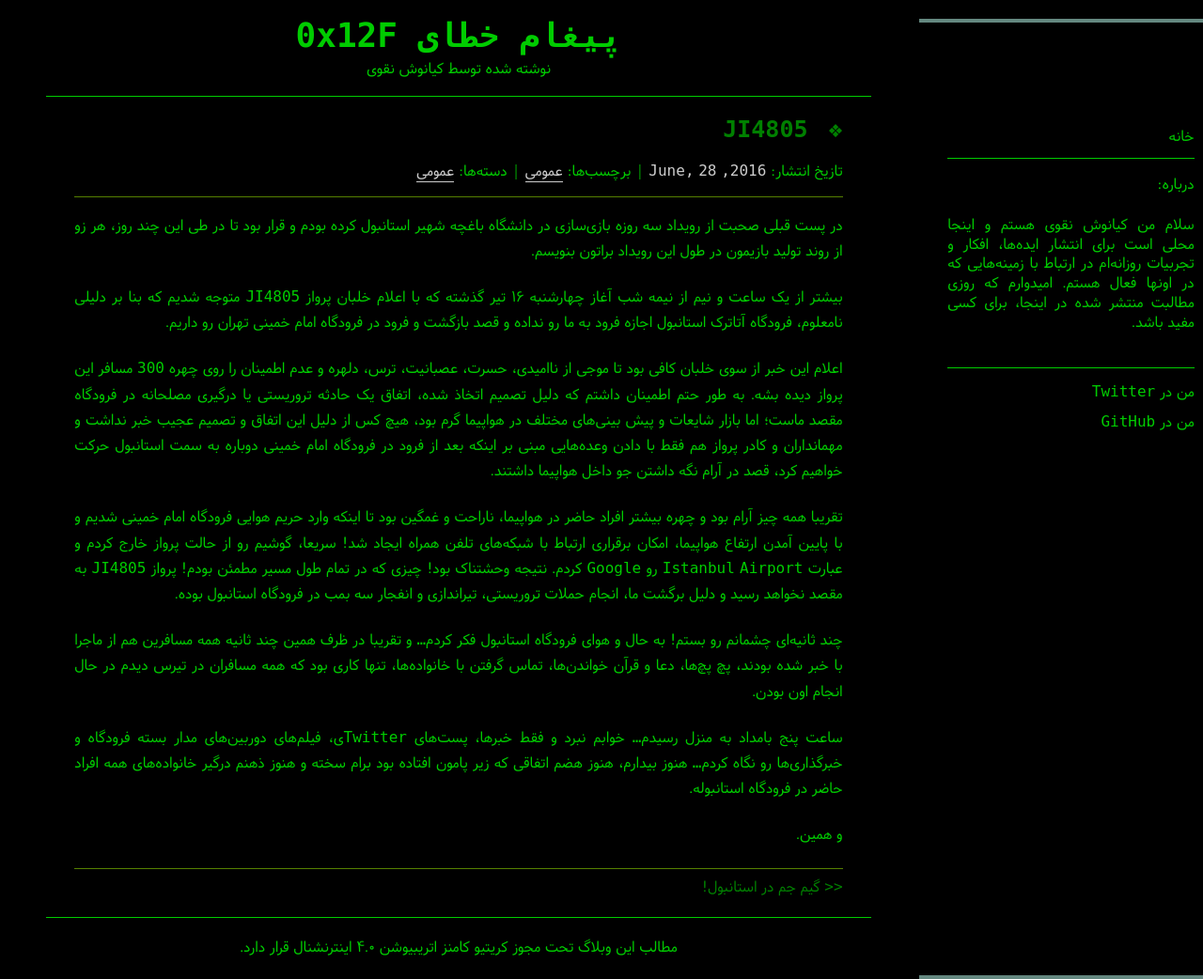
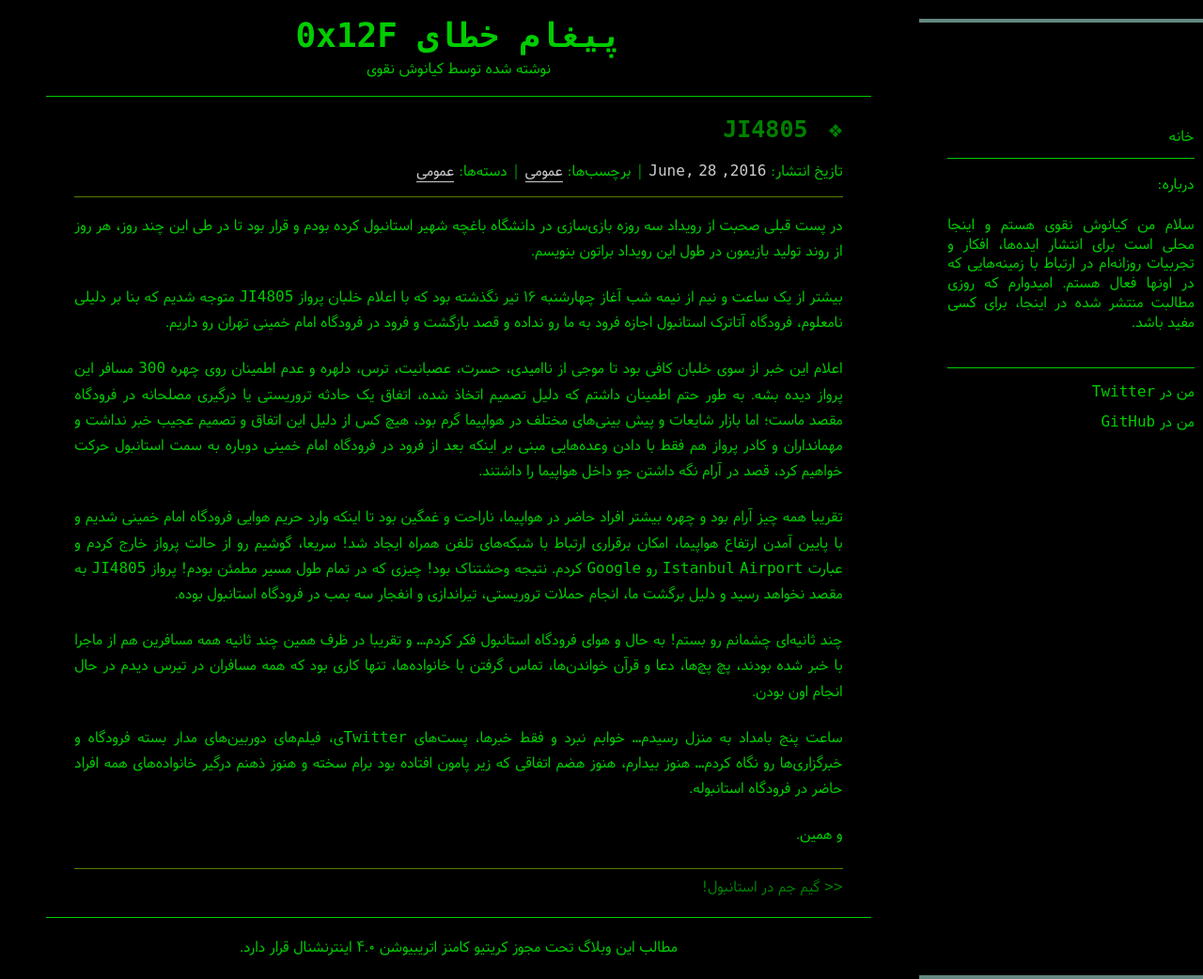
Before and after one commit to rashid2003/theskn, a Jekyll site: the page built from _posts/2016-06-28-JI4805.md, in a window 1280 px wide. Shown: the whole page at 94% size. Built offline with Jekyll 4.4.1, drawn with Linux system fonts in a browser that asks for light colours; nearby versions of some CDN libraries; comment, search, counter and statistics services are not loaded.

Commit message:
correct some misspelling issue

```diff
--- a/_posts/2016-06-28-istanbul-airport-tragedy.md
+++ b/_posts/2016-06-28-JI4805.md
@@ -13,16 +13,16 @@ comments: true
 series:
 description: "حملات تروریستی رخ داده در نیمه شب 28 ژوئن در فرودگاه آتاترک استانبول، همزمان با عبور گروه متشکل از بازی‌سازان و دانشجویان انسیتو ملی بازی سازی ایران بود، این حملات باعث شد تا با در نظر گرفتن تدابیر امنیتی، خلبان تصمیم به بازگشت به تهران و فرودگاه امام خمینی را بگیرد."
 ---
-در پست قبلی صحبت از رویداد سه روزه بازی‌سازی در دانشگاه باغچه شهیر استانبول کرده بودم و قرار بود تا در طی این چند روز، هر زو از روند تولید بازیمون در طول این رویداد براتون بنویسم.
+در پست قبلی صحبت از رویداد سه روزه بازی‌سازی در دانشگاه باغچه شهیر استانبول کرده بودم و قرار بود تا در طی این چند روز، هر روز از روند تولید بازیمون در طول این رویداد براتون بنویسم.
 
-بیشتر از یک ساعت و نیم از نیمه شب آغاز چهارشنبه ۱۶ تیر گذشته که با اعلام خلبان پرواز JI4805 متوجه شدیم که بنا بر دلیلی نامعلوم، فرودگاه آتاترک استانبول اجازه فرود به ما رو نداده و قصد بازگشت و فرود در فرودگاه امام خمینی تهران رو داریم.
+بیشتر از یک ساعت و نیم از نیمه شب آغاز چهارشنبه ۱۶ تیر نگذشته بود که با اعلام خلبان پرواز JI4805 متوجه شدیم که بنا بر دلیلی نامعلوم، فرودگاه آتاترک استانبول اجازه فرود به ما رو نداده و قصد بازگشت و فرود در فرودگاه امام خمینی تهران رو داریم.
 
-اعلام این خبر از سوی خلبان کافی بود تا موجی از ناامیدی، حسرت، عصبانیت، ترس، دلهره و عدم اطمینان را روی چهره 300 مسافر این پرواز دیده بشه. به طور حتم اطمینان داشتم که دلیل تصمیم اتخاذ شده، اتفاق یک حادثه تروریستی یا درگیری مصلحانه در فرودگاه مقصد ماست؛ اما بازار شایعات و پیش بینی‌های مختلف در هواپیما گرم بود، هیچ کس از دلیل این اتفاق و تصمیم عجیب خبر نداشت و مهمانداران و کادر پرواز هم فقط با دادن وعده‌هایی مبنی بر اینکه بعد از فرود در فرودگاه امام خمینی دوباره به سمت استانبول حرکت خواهیم کرد، قصد در آرام نگه داشتن جو داخل هواپیما داشتند.
+اعلام این خبر از سوی خلبان کافی بود تا موجی از ناامیدی، حسرت، عصبانیت، ترس، دلهره و عدم اطمینان روی چهره 300 مسافر این پرواز دیده بشه. به طور حتم اطمینان داشتم که دلیل تصمیم اتخاذ شده، اتفاق یک حادثه تروریستی یا درگیری مصلحانه در فرودگاه مقصد ماست؛ اما بازار شایعات و پیش بینی‌های مختلف در هواپیما گرم بود، هیچ کس از دلیل این اتفاق و تصمیم عجیب خبر نداشت و مهمانداران و کادر پرواز هم فقط با دادن وعده‌هایی مبنی بر اینکه بعد از فرود در فرودگاه امام خمینی دوباره به سمت استانبول حرکت خواهیم کرد، قصد در آرام نگه داشتن جو داخل هواپیما را داشتند.
 
 تقریبا همه چیز آرام بود و چهره بیشتر افراد حاضر در هواپیما، ناراحت و غمگین بود تا اینکه وارد حریم هوایی فرودگاه امام خمینی شدیم و با پایین آمدن ارتفاع هواپیما، امکان برقراری ارتباط با شبکه‌های تلفن همراه ایجاد شد! سریعا، گوشیم رو از حالت پرواز خارج کردم و عبارت Istanbul Airport رو Google کردم. نتیجه وحشتناک بود! چیزی که در تمام طول مسیر مطمئن بودم! پرواز JI4805 به مقصد نخواهد رسید و دلیل برگشت ما، انجام حملات تروریستی، تیراندازی و انفجار سه بمب در فرودگاه استانبول بوده.
 
 چند ثانیه‌ای چشمانم رو بستم! به حال و هوای فرودگاه استانبول فکر کردم... و تقریبا در ظرف همین چند ثانیه همه مسافرین هم از ماجرا با خبر شده بودند، پچ پچ‌ها، دعا و قرآن خواندن‌ها، تماس گرفتن با خانواده‌ها، تنها کاری بود که همه مسافران در تیرس دیدم در حال انجام اون بودن.
 
-ساعت پنج بامداد به منزل رسیدم... خوابم نبرد و فقط خبرها، پست‌های Twitterی، فیلم‌های دوربین‌های مدار بسته فرودگاه و خبرگذاری‌ها رو نگاه کردم... هنوز بیدارم، هنوز هضم اتفاقی که زیر پامون افتاده بود برام سخته و هنوز ذهنم درگیر خانواده‌های همه افراد حاضر در فرودگاه استانبوله.
+ساعت پنج بامداد به منزل رسیدم... خوابم نبرد و فقط خبرها، پست‌های Twitterی، فیلم‌های دوربین‌های مدار بسته فرودگاه و خبرگزاری‌ها رو نگاه کردم... هنوز بیدارم، هنوز هضم اتفاقی که زیر پامون افتاده بود برام سخته و هنوز ذهنم درگیر خانواده‌های همه افراد حاضر در فرودگاه استانبوله.
 
 و همین.
```
